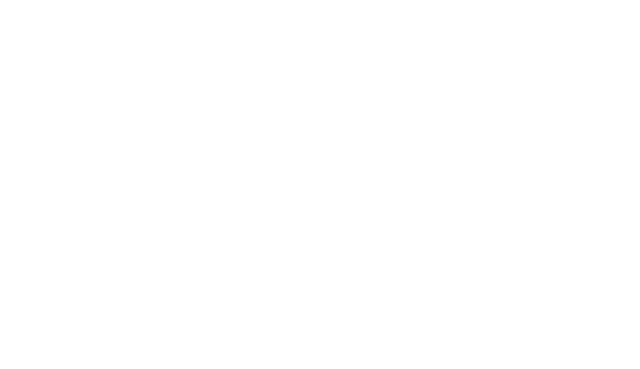
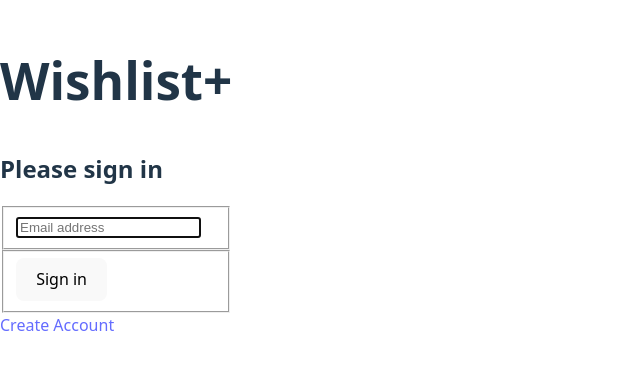
Before and after one commit to kennypanyavong/wishlist-plus, a React (Vite) app: page /login in a window 1280 px wide. Shown: the part 227-596 px from the top of the page, without its empty margins (0-640 px from the left). Built offline with nearby package versions, Linux system fonts and the light colour scheme.

Commit message:
Create welcome page and user profile, started login and authorization

```diff
--- a/src/App.jsx
+++ b/src/App.jsx
@@ -1,19 +1,19 @@
 import { Route, Routes } from "react-router-dom"
-// import { Login } from "./components/auth/Login.jsx"
+import { Login } from "./components/auth/Login.jsx"
 // import { Register } from "./components/auth/Register.jsx"
 import { ApplicationViews } from "./components/views/ApplicationViews.jsx"
-// import { Authorized } from "./components/views/Authorized.jsx"
+import { Authorized } from "./components/views/Authorized.jsx"
 
 export const App = () => {
   return (
     <Routes>
-      {/* <Route path="/login" element={<Login />} />
-      <Route path="/register" element={<Register />} /> */}
+      <Route path="/login" element={<Login />} />
+      {/* <Route path="/register" element={<Register />} /> */}
 
       <Route path="*" element={
-        // <Authorized>
+        <Authorized>
           <ApplicationViews />
-        // </Authorized>
+        </Authorized>
         }
       />
     </Routes>
--- a/src/components/auth/Login.jsx
+++ b/src/components/auth/Login.jsx
@@ -1,5 +1,62 @@
+import { useState } from "react"
+import { Link, useNavigate } from "react-router-dom"
+import { getUserByEmail } from "../../services/userService.jsx"
+
 export const Login = () => {
+    const [email, setEmail] = useState("")
+    const navigate= useNavigate()
+
+    const handleLogin = (e) => {
+        e.preventDefault()
+
+        getUserByEmail(email).then((foundUsers) => {
+            if (foundUsers.length === 1) {
+                const user = foundUsers[0]
+                localStorage.setItem(
+                   "wishlist_user",
+                   JSON.stringify({
+                    id: user.id
+                   })
+                )
+
+                navigate("/")
+            } else {
+                window.alert("Invalid login")
+            }
+        })
+    }
+
     return (
-        console.log("Login!")
+        <main className="container-login">
+      <section>
+        <form className="form-login" onSubmit={handleLogin}>
+          <h1>Wishlist+</h1>
+          <h2>Please sign in</h2>
+          <fieldset>
+            <div className="form-group">
+              <input
+                type="email"
+                value={email}
+                onChange={(evt) => setEmail(evt.target.value)}
+                className="form-control"
+                placeholder="Email address"
+                required
+                autoFocus
+              />
+            </div>
+          </fieldset>
+          <fieldset>
+            <div className="form-group">
+              <button className="login-btn btn-info" type="submit">
+                Sign in
+              </button>
+            </div>
+          </fieldset>
+        </form>
+      </section>
+      <section>
+        <Link to="/register">Create Account</Link>
+      </section>
+    </main>
     )
 }
--- /dev/null
+++ b/src/components/users/UserProfile.jsx
@@ -0,0 +1,27 @@
+import { useEffect, useState } from "react"
+import { getUserById } from "../../services/userService.jsx"
+import { Link, useParams } from "react-router-dom"
+import { getWishlistByUserId } from "../../services/wishlistService.jsx"
+
+export const UserProfile = () => {
+    const [userProfile, setUserProfile] = useState({})
+    const [wishlists, setWishlists] = useState([])
+    const {userId} = useParams()
+
+    useEffect(() => {
+        getUserById(userId).then(setUserProfile)
+        getWishlistByUserId(userId).then(setWishlists)
+    }, [])
+
+    return (
+        <div>
+            <article>
+                <h1>{userProfile.username}</h1>
+                <h2>{wishlists.length} Wishlists</h2>
+            </article>
+            <Link to={`/profile/${userProfile.id}/edit`}>
+                <button>Edit</button>
+            </Link>
+        </div>
+    )
+}
--- a/src/components/views/ApplicationViews.jsx
+++ b/src/components/views/ApplicationViews.jsx
@@ -2,6 +2,8 @@ import { Outlet, Route, Routes } from "react-router-dom"
 import { Wishlist } from "../wishlists/Wishlist.jsx"
 import { ViewWishlist } from "../wishlists/ViewWishlist.jsx"
 import { ViewGame } from "../games/ViewGame.jsx"
+import { Welcome } from "../welcome/Welcome.jsx"
+import { UserProfile } from "../users/UserProfile.jsx"
 
 
 export const ApplicationViews = () => {
@@ -15,7 +17,7 @@ export const ApplicationViews = () => {
                     <Outlet/>
                 </>
             }/>
-                <Route index element={<>Welcome </>} /> {/* just a fragment */}
+                <Route index element={<Welcome />} />
                 <Route path="create">
                     <Route index element={<>CreateWishlist</>} /> {/* just a fragment */}
                     <Route path="new_wishlist" element={<>NewWishlistForm</>} /> {/* just a fragment */}
@@ -29,8 +31,8 @@ export const ApplicationViews = () => {
                     </Route>
                 </Route>
                 <Route path="profile">
-                    <Route index element={<>UserProfile </>} /> {/* just a fragment */}
-                    <Route path=":userId" element={<>EditProfileForm</>} /> {/* just a fragment */}
+                    <Route index element={<UserProfile />} />
+                    <Route path="profile/:userId" element={<>EditProfileForm</>} /> {/* just a fragment */}
                 </Route>
         </Routes>
     </>
--- a/src/components/views/Authorized.jsx
+++ b/src/components/views/Authorized.jsx
@@ -1,5 +1,11 @@
-export const Authorized = () => {
-    return (
-        console.log("Authorized!")
-    )
+import { Navigate, useLocation } from "react-router-dom"
+
+export const Authorized = ({ children }) => {
+    let location = useLocation()
+
+    if (localStorage.getItem("wishlist_user")) {
+        return children
+    } else {
+        return <Navigate to="/login" state={{ from: location }} replace />
+    }
 }
--- /dev/null
+++ b/src/components/welcome/Welcome.jsx
@@ -0,0 +1,7 @@
+export const Welcome = () => {
+    return (
+        <div>
+            <article>To get started, create a wishlist!</article>
+        </div>
+    )
+}
--- /dev/null
+++ b/src/services/userService.jsx
@@ -0,0 +1,7 @@
+export const getUserById = (userId) => {
+    return fetch(`http://localhost:8088/users/${userId}`).then((res) => res.json())
+}
+
+export const getUserByEmail = (email) => {
+    return fetch(`http://localhost:8088/users?email=${email}`).then((res) => res.json())
+}
--- a/src/services/wishlistService.jsx
+++ b/src/services/wishlistService.jsx
@@ -6,3 +6,7 @@ export const getAllWishlists = () => {
 export const getWishlistGamesById = (wishlistId) => {
     return fetch(`http://localhost:8088/wishlistGames?wishlistId=${wishlistId}&_expand=game`).then((res) => res.json())
 }
+
+export const getWishlistByUserId = (userId) => {
+    return fetch(`http://localhost:8088/wishlists?userId=${userId}`).then((res) => res.json())
+}
```
Also changed, not shown: src/components/users/UserProfile.css (added), src/components/welcome/Welcome.css (added).
